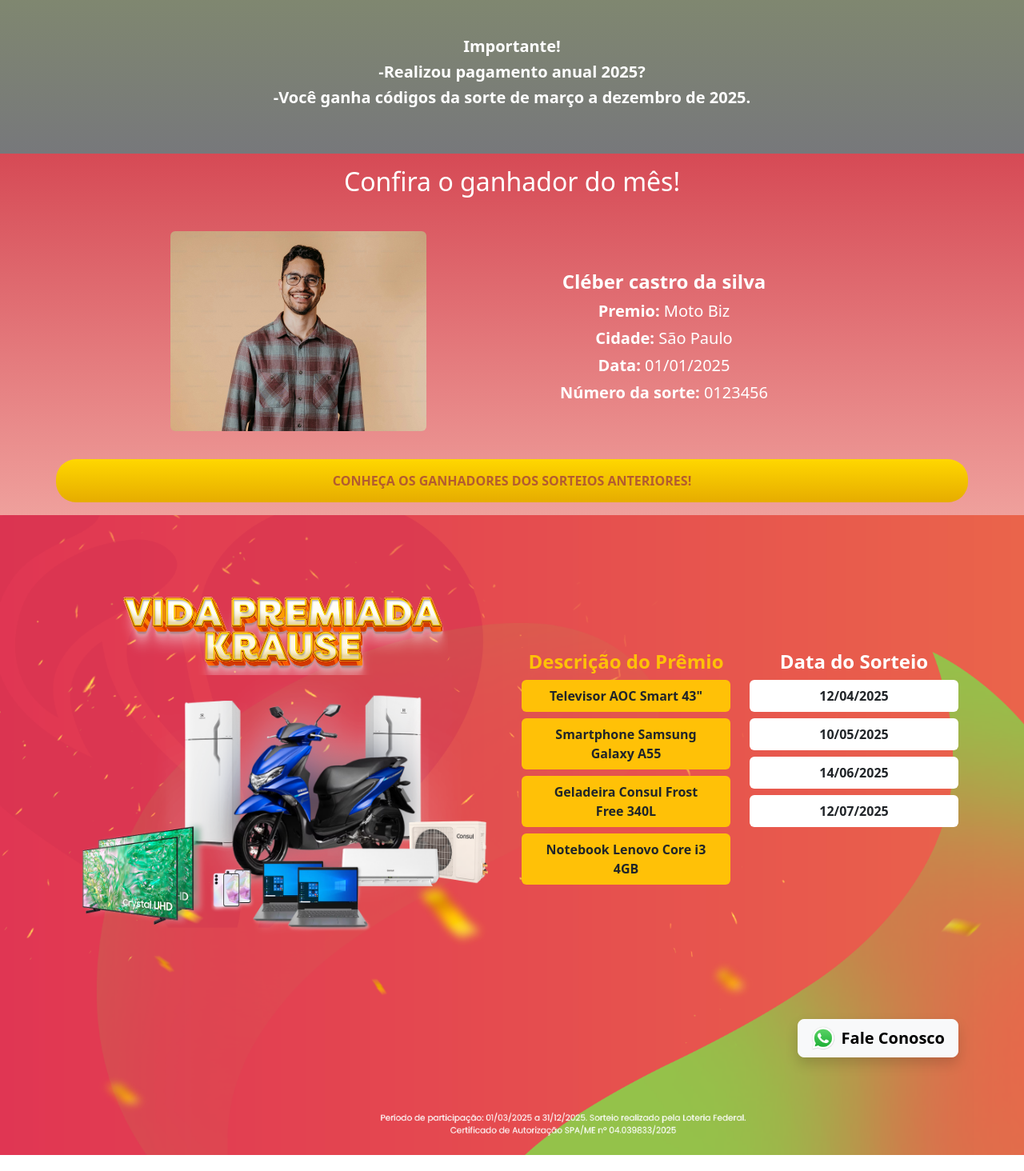
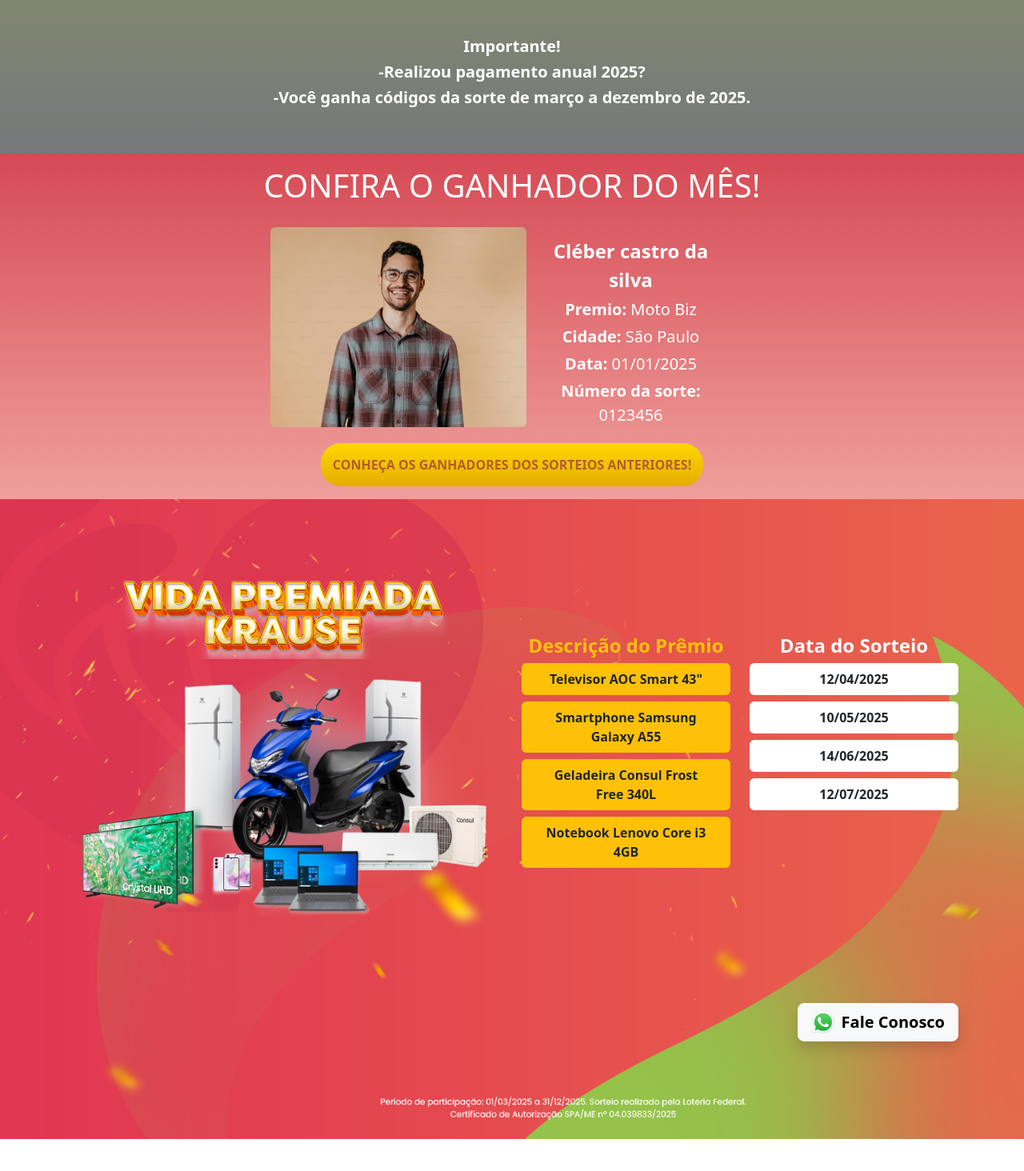
Before and after one commit to Caue-Garaude/grupokrause, a PHP site: page / in a window 1280 px wide. Shown: the part 1472-2936 px from the top of the page at 80% size. Run offline with PHP 8.4, Linux system fonts and the light colour scheme.

Commit message:
Ajustando a section de ganhadores

```diff
--- a/index.html
+++ b/index.html
@@ -107,11 +107,12 @@
 <!-- Seção com Fundo Gradiente -->
 <section class="bg-vermelho-rosa py-3" id="ganhadores">
     <div class="container">
-        <h2 class="text-center text-white mb-4">Confira o ganhador do mês!</h2>
+        <h1 class="text-center text-white mb-4">CONFIRA O GANHADOR DO MÊS!</h1>
 
-        <div class="row align-items-center section-ganhador ">
-
-            <div class="d-flex flex-column align-items-center col-lg-6 justify-content-center ps-5">
+        <div class="row align-items-center justify-content-center section-ganhador ">
+            <div class="col-lg-6">
+                <div class="row text-center">
+            <div class="d-flex flex-column align-items-center col-12 col-md-6 justify-content-center ">
                 <div class="" style="width: 20rem;"> <!-- Define um tamanho fixo para o card -->
                     <img src="/img/hotsite/premium_photo-1689977968861-9c91dbb16049.jpeg"
                          alt="Foto"
@@ -122,15 +123,19 @@
 
 
 
-            <div class="d-flex flex-column align-items-center mt-3 text-white col-lg-4  justify-content-center p-lg-5 ps-0 ">
+            <div class="d-flex flex-column align-items-center mt-3 text-white col-12 col-md-6  justify-content-center ps-4">
                 <p class="mb-1 fs-4"><strong>Cléber castro da silva</strong></p>
                 <p class="mb-1 fs-5"><strong>Premio:</strong> Moto Biz</p>
                 <p class="mb-1 fs-5"><strong>Cidade:</strong> São Paulo</p>
                 <p class="mb-1 fs-5"><strong>Data:</strong> 01/01/2025</p>
                 <p class="mb-1 fs-5"><strong>Número da sorte:</strong> 0123456</p>
             </div>
+        </div>
+    </div>
+            <div class="d-flex flex-column align-items-center" >
              <!-- Botão Grande Amarelo -->
             <button class="btn-amarelo mt-3 ">Conheça os ganhadores dos sorteios anteriores!</button>
+        </div>
         </div>
     </div>
 </section>
--- a/style.css
+++ b/style.css
@@ -140,7 +140,7 @@
     background: linear-gradient(to bottom, #FFD700, #E6AC00); /* Gradiente de amarelo claro para escuro */
     border: none;
     border-radius: 25px; /* Bordas arredondadas */
-    padding: 15px 20px; /* Espaçamento interno */
+    padding: 15px 15px; /* Espaçamento interno */
     font-weight: bold;
     text-transform: uppercase;
     transition: all 0.3s ease;
```
